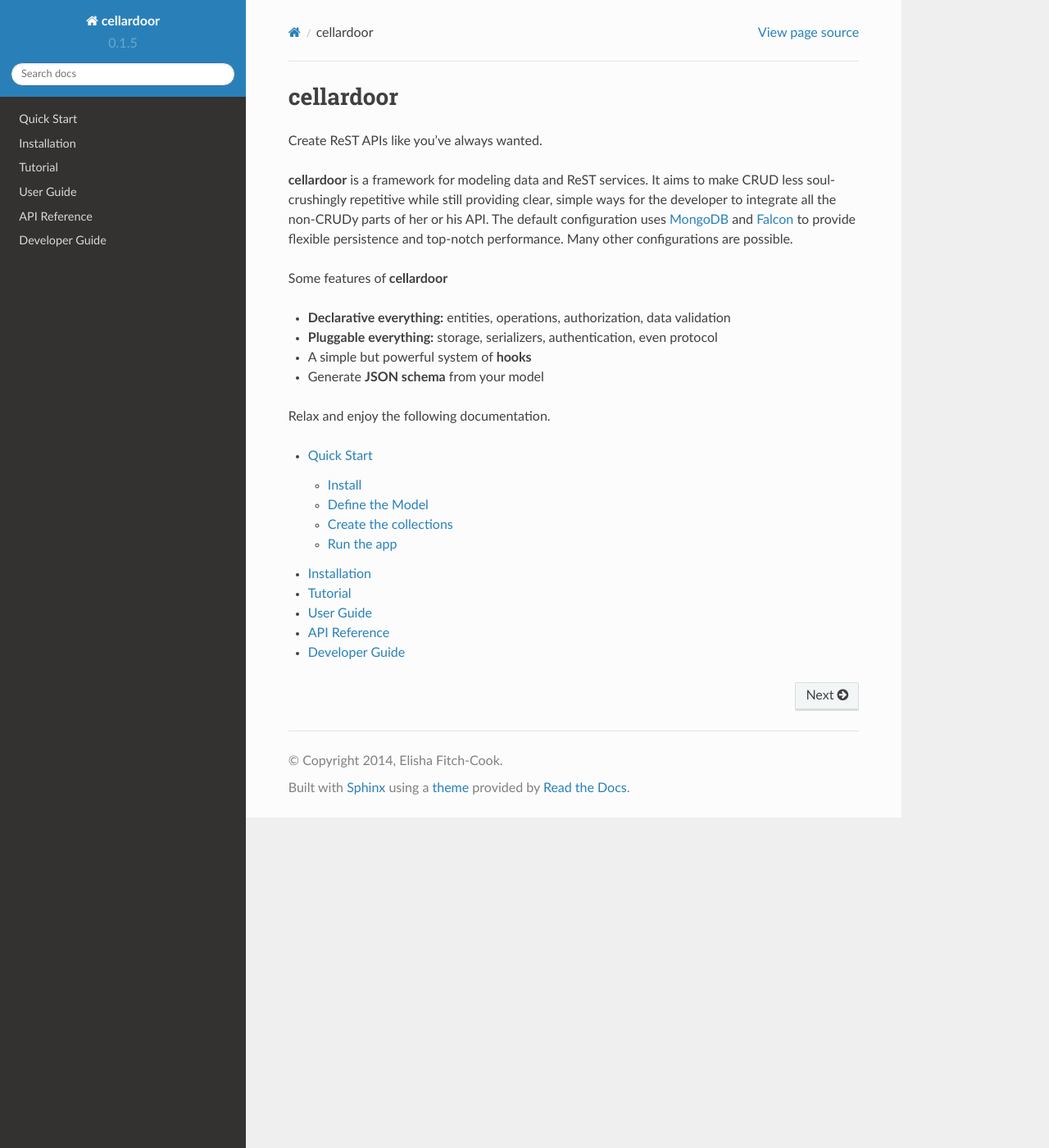
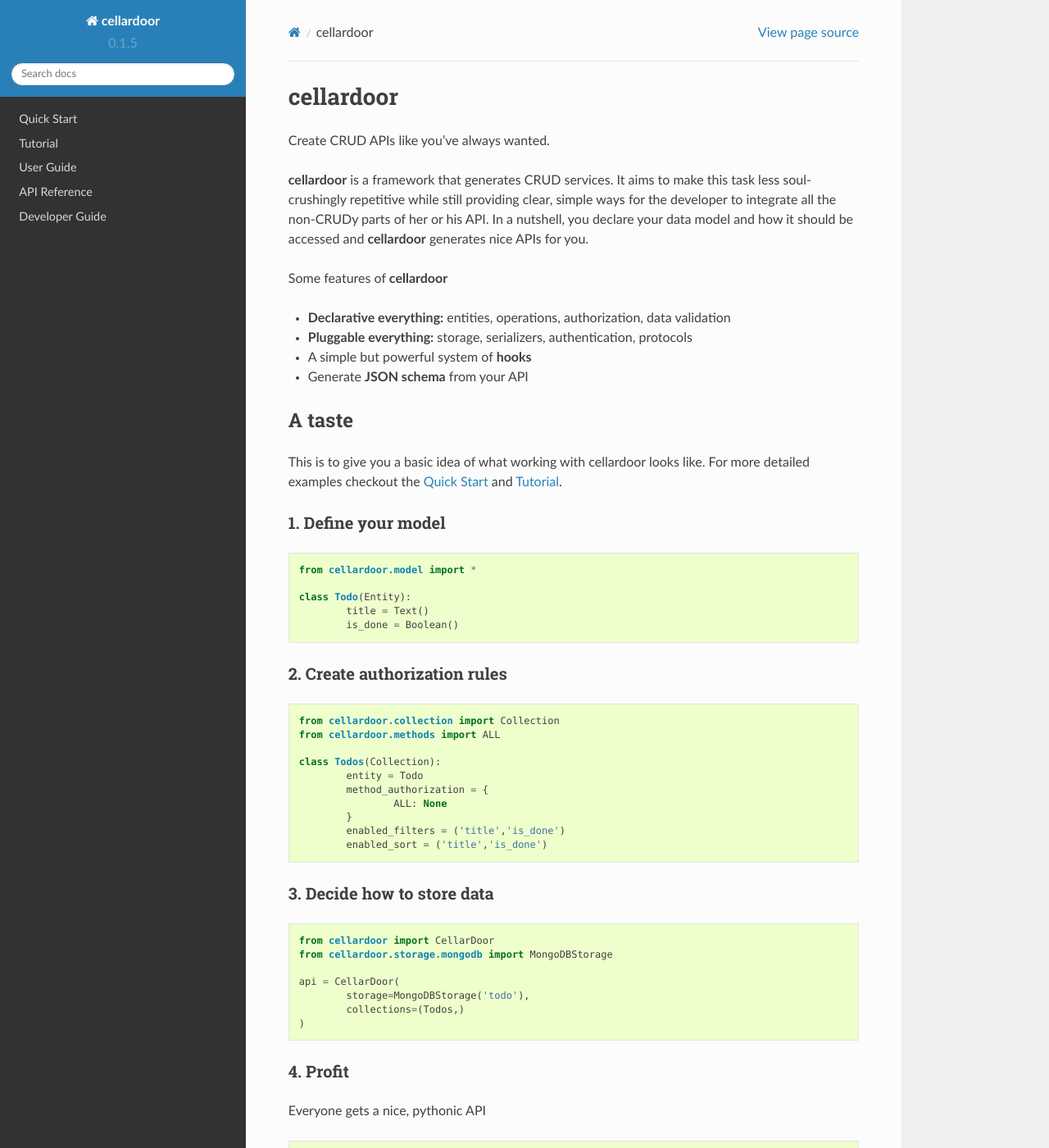
Before and after one commit to cooper-software/cellardoor, a Sphinx documentation site: the page built from docs/source/index.rst, in a window 1280 px wide and 1400 px high. Shown: the whole window at 82% size. Built offline with Sphinx 7.4.7 and the Read the Docs theme 2.0.0, drawn with Linux system fonts in a browser that asks for light colours; some of the changed text lies outside the part shown.

Commit message:
Some draft documentation

```diff
--- a/README.rst
+++ b/README.rst
@@ -3,12 +3,8 @@
 
 |Build Status| |Coverage Status|
 
-CellarDoor is a framework for building ReST APIs mostly declaratively. It includes data modeling, data storage, authentication, authorization, serialization and interface protocols. It aims to dramatically reduce the effort involved in creating CRUD APIs without getting in the way of the rest of your application.
+CellarDoor is a framework for building CRUD APIs mostly declaratively. It includes data modeling, data storage, authentication, authorization, serialization and interface protocols. It aims to dramatically reduce repetitive effort without getting in the way of the interesting bits of your application.
 
-
-Acknowledgements
-~~~~~~~~~~~~~~~~
-This project makes heavy use of `falcon <http://falconframework.org/>`_. Massive credit to that team. As well, `Eve <http://python-eve.org/>`_ was a big inspiration, philosophically and to a lesser extent `flask-mongorest <https://github.com/elasticsales/flask-mongorest>`_.
 
 .. |Build Status| image:: https://travis-ci.org/cooper-software/cellardoor.svg
    :target: https://travis-ci.org/cooper-software/cellardoor
--- a/docs/source/index.rst
+++ b/docs/source/index.rst
@@ -1,24 +1,109 @@
 cellardoor
 ==========
 
-Create ReST APIs like you've always wanted.
+Create CRUD APIs like you've always wanted.
 
-**cellardoor** is a framework for modeling data and ReST services. It aims to make CRUD less soul-crushingly repetitive while still providing clear, simple ways for the developer to integrate all the non-CRUDy parts of her or his API. The default configuration uses `MongoDB <http://www.mongodb.com/>`_ and `Falcon <http://falconframework.org/>`_ to provide flexible persistence and top-notch performance. Many other configurations are possible.
+**cellardoor** is a framework that generates CRUD services. It aims to make this task less soul-crushingly repetitive while still providing clear, simple ways for the developer to integrate all the non-CRUDy parts of her or his API. In a nutshell, you declare your data model and how it should be accessed and **cellardoor** generates nice APIs for you.
 
 Some features of **cellardoor**
 
 * **Declarative everything:** entities, operations, authorization, data validation
-* **Pluggable everything:** storage, serializers, authentication, even protocol
+* **Pluggable everything:** storage, serializers, authentication, protocols
 * A simple but powerful system of **hooks**
-* Generate **JSON schema** from your model
+* Generate **JSON schema** from your API
 
-Relax and enjoy the following documentation.
+A taste
+~~~~~~~
+
+This is to give you a basic idea of what working with cellardoor looks like. For more detailed examples checkout the :doc:`quickstart` and :doc:`tutorial`.
+
+1. Define your model
+#################
+
+.. code-block:: python
+
+	from cellardoor.model import *
+
+	class Todo(Entity):
+		title = Text()
+		is_done = Boolean()
+
+
+2. Create authorization rules
+#############################
+
+.. code-block:: python
+
+	from cellardoor.collection import Collection
+	from cellardoor.methods import ALL
+
+	class Todos(Collection):
+		entity = Todo
+		method_authorization = {
+			ALL: None
+		}
+		enabled_filters = ('title','is_done')
+		enabled_sort = ('title','is_done')
+
+
+
+3. Decide how to store data
+###########################
+
+.. code-block:: python
+
+	from cellardoor import CellarDoor
+	from cellardoor.storage.mongodb import MongoDBStorage
+
+	api = CellarDoor(
+		storage=MongoDBStorage('todo'),
+		collections=(Todos,)
+	)
+
+
+4. Profit
+#########
+
+Everyone gets a nice, pythonic API
+
+.. code-block:: python
+
+	> item = api.todos.create({'title':'Write more documentation', 'is_done': False})
+	> print item['title']
+	'Write more documentation'
+
+	> list(api.todos.find({'is_done':False}).limit(1))
+	[{
+		'_id':'54493977b4dabb82679efbd6',
+		'title': 'Write more documentation',
+		'is_done': False
+	}]
+
+	> item['is_done'] = True
+	> api.todos.save(item)
+	> list(api.todos.find({'is_done':False}).limit(1))
+	[]
+
+If you need it, create a ReST API
+
+.. code-block:: python
+
+	import falcon
+	from cellardoor.falcon import add_to_falcon
+
+	app = falcon.API()
+	add_to_falcon(app, api)
+
+
+Need more? Flask? SQLAlchemy? Protocol Buffers? We're working on other storage backends and protocols and you can also :doc:`get involved <development>`.
+
+Documentation
+~~~~~~~~~~~~~
 
 .. toctree::
    :maxdepth: 2
 
    quickstart
-   installation
    tutorial
    userguide
    api
--- a/docs/source/installation.rst
+++ /dev/null
@@ -1,2 +0,0 @@
-Installation
-============
--- a/setup.py
+++ b/setup.py
@@ -7,7 +7,7 @@
 setup(
 	name='cellardoor',
 	version=__version__,
-	description='Create ReST APIs how you\'ve always wanted.',
+	description='Create CRUD APIs how you\'ve always wanted.',
 	long_description=io.open('README.rst', mode='r', encoding='utf-8').read(),
 	classifiers=[
         'Development Status :: 1 - Planning',
```
